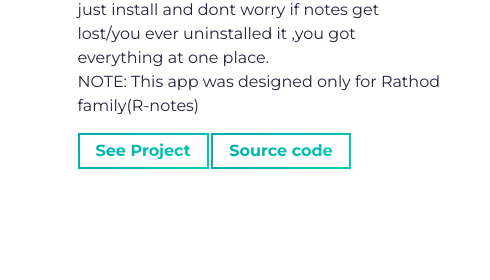
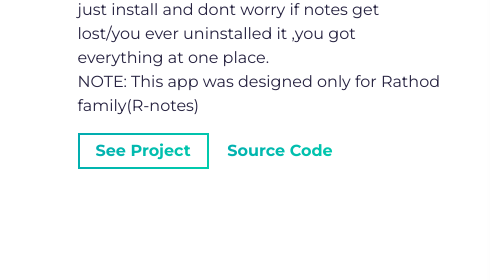
Before and after one commit to pranitrathod/Porfoliooo, a website built with Parcel: page src/index.html in a window 1280 px wide. Shown: the part 6000-6280 px from the top of the page, 0-490 px from the left. Built offline with nearby package versions, Linux system fonts and the light colour scheme.

Commit message:
Bug Fixed

```diff
--- a/src/index.html
+++ b/src/index.html
@@ -300,8 +300,8 @@
                     <a rel="noreferrer" target="_blank" class="cta-btn cta-btn--hero" href="https://github.com/pranitrathod/R-Notes/blob/main/README.md">
                       See Project
                     </a>
-                    <a rel="noreferrer" target="_blank" class="cta-btn cta-btn--hero" href="https://github.com/pranitrathod/R-Notes">
-                      Source code
+                    <a rel="noreferrer" target="_blank" class="cta-btn text-color-main" href="https://github.com/pranitrathod/R-Notes">
+                      Source Code
                     </a>
                   </div>
                 </div>
```
